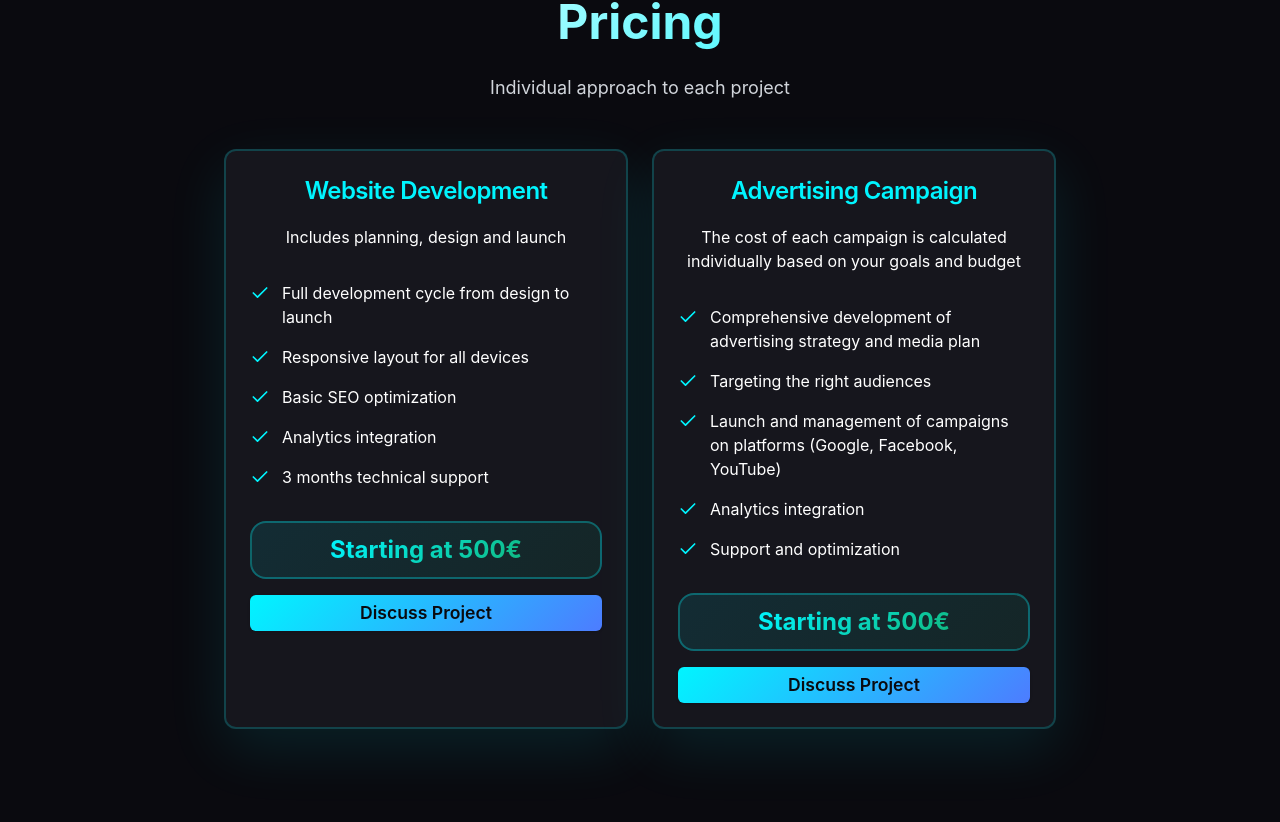
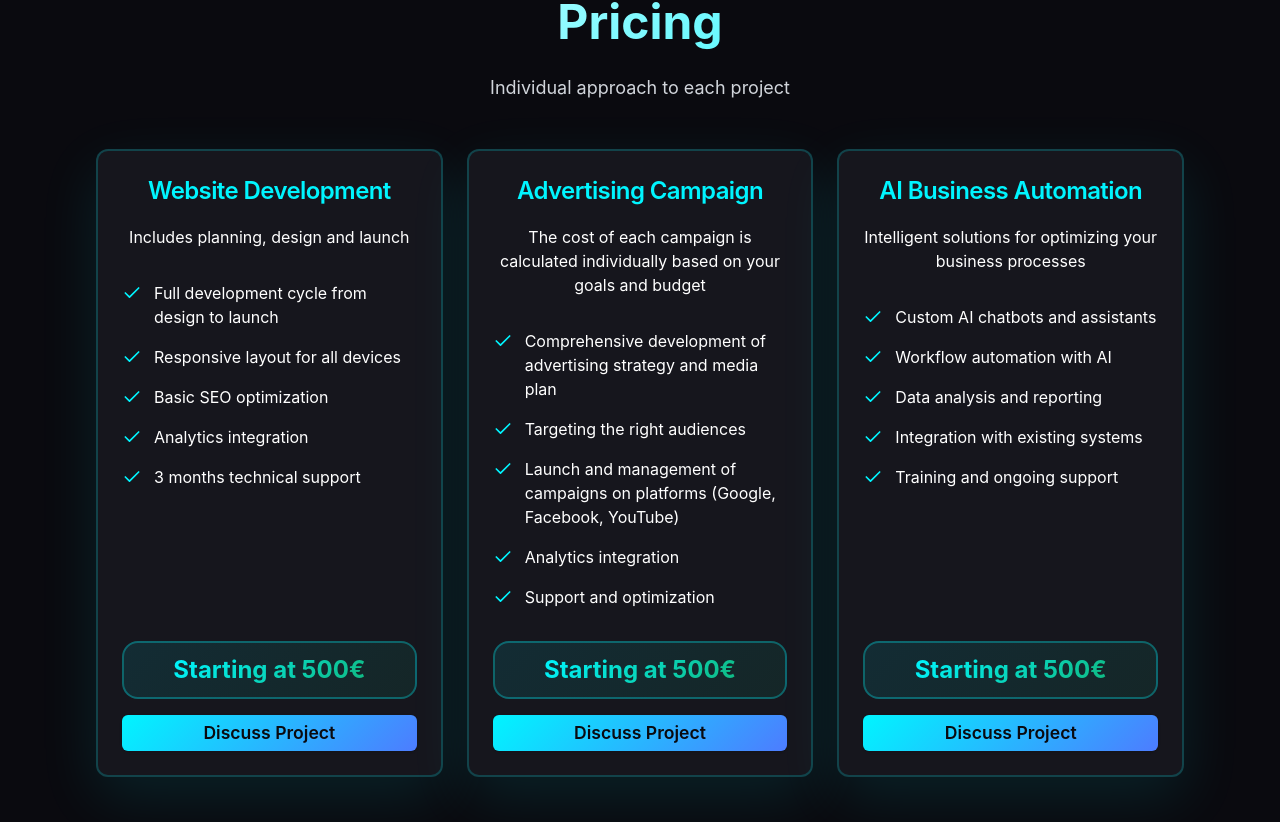
Before and after one commit to Crypto-enthusiast1/WebVibe, a React (Create React App) app: page / in a window 1280 px wide. Shown: the part 2898-3720 px from the top of the page. Built offline with nearby package versions, Linux system fonts and the light colour scheme; no server answers.

Commit message:
Changed pricing section and portfolio

```diff
--- a/src/components/Portfolio.jsx
+++ b/src/components/Portfolio.jsx
@@ -21,7 +21,7 @@ const Portfolio = () => {
             </div>
             <div className="grid grid-cols-1 md:grid-cols-2 gap-8">
                {projects.map((project, id) => (
-                  <Card key={id} className="portfolio-card group flex flex-row justify-between">
+                  <Card key={id} className="portfolio-card group flex flex-col md:flex-row justify-between">
                      <div className="flex-1">
                         <CardHeader>
                            <div className="flex flex-col">
@@ -40,7 +40,7 @@ const Portfolio = () => {
                            </div>
                         </CardContent>
                      </div>
-                     <div className="w-[10rem] flex-shrink-0 flex items-center justify-center p-4">
+                     <div className="w-full md:w-[10rem] flex-shrink-0 flex items-center justify-center p-4">
                         <a href={project.url} target="_blank" rel="noopener noreferrer">
                            <img
                               src={project.image}
--- a/src/components/Pricing.jsx
+++ b/src/components/Pricing.jsx
@@ -14,50 +14,76 @@ const Pricing = () => {
 
    return (
       <section id="pricing" className="section-padding">
-         <div className="max-w-4xl mx-auto px-4 sm:px-6 lg:px-8">
+         <div className="max-w-6xl mx-auto px-4 sm:px-6 lg:px-8">
             <div className="text-center mb-12">
                <h2 className="section-title">{t('pricing.title')}</h2>
                <p className="section-subtitle">{t('pricing.subtitle')}</p>
             </div>
-            <div className="grid grid-cols-1 md:grid-cols-2 gap-6">
+            <div className="grid grid-cols-1 md:grid-cols-2 lg:grid-cols-3 gap-6">
                {/* Карточка 1 */}
-               <Card className="pricing-card">
+               <Card className="pricing-card flex flex-col h-full">
                   <CardHeader className="text-center pb-8">
                      <CardTitle className="text-2xl mb-3 title-neon">{t('pricing.website_development_title')}</CardTitle>
                      <CardDescription className="text-base text-white">{t('pricing.website_development_note')}</CardDescription>
                   </CardHeader>
-                  <CardContent>
-                     <ul className="space-y-4 mb-8">
+                  <CardContent className="flex flex-col flex-grow">
+                     <ul className="space-y-4 mb-8 flex-grow">
                         <li className="flex items-start text-white"><Check className="w-5 h-5 mr-3 mt-0.5 check-icon" /> <span>{t('pricing.feature1')}</span></li>
                         <li className="flex items-start text-white"><Check className="w-5 h-5 mr-3 mt-0.5 check-icon" /> <span>{t('pricing.feature2')}</span></li>
                         <li className="flex items-start text-white"><Check className="w-5 h-5 mr-3 mt-0.5 check-icon" /> <span>{t('pricing.feature3')}</span></li>
                         <li className="flex items-start text-white"><Check className="w-5 h-5 mr-3 mt-0.5 check-icon" /> <span>{t('pricing.feature4')}</span></li>
                         <li className="flex items-start text-white"><Check className="w-5 h-5 mr-3 mt-0.5 check-icon" /> <span>{t('pricing.feature5')}</span></li>
                      </ul>
+                     <div className="mt-auto">
                         <div className="pricing-badge mb-4 text-center p-2">
                            <span className="text-2xl font-bold">{t('pricing.starting_price')}</span>
                         </div>
                         <Button onClick={scrollToContact} className="w-full cta-button-large text-center">{t('pricing.cta_discuss')}</Button>
+                     </div>
                   </CardContent>
                </Card>
                {/* Карточка 2 */}
-               <Card className="pricing-card">
+               <Card className="pricing-card flex flex-col h-full">
                   <CardHeader className="text-center pb-8">
                      <CardTitle className="text-2xl mb-3 title-neon">{t('pricing.advertising_campaign_title')}</CardTitle>
                      <CardDescription className="text-base text-white">{t('pricing.advertising_campaign_note')}</CardDescription>
                   </CardHeader>
-                  <CardContent>
-                     <ul className="space-y-4 mb-8">
+                  <CardContent className="flex flex-col flex-grow">
+                     <ul className="space-y-4 mb-8 flex-grow">
                         <li className="flex items-start text-white"><Check className="w-5 h-5 mr-3 mt-0.5 check-icon" /> <span>{t('pricing.feature7')}</span></li>
                         <li className="flex items-start text-white"><Check className="w-5 h-5 mr-3 mt-0.5 check-icon" /> <span>{t('pricing.feature8')}</span></li>
                         <li className="flex items-start text-white"><Check className="w-5 h-5 mr-3 mt-0.5 check-icon" /> <span>{t('pricing.feature9')}</span></li>
                         <li className="flex items-start text-white"><Check className="w-5 h-5 mr-3 mt-0.5 check-icon" /> <span>{t('pricing.feature4')}</span></li>
                         <li className="flex items-start text-white"><Check className="w-5 h-5 mr-3 mt-0.5 check-icon" /> <span>{t('pricing.feature10')}</span></li>
                      </ul>
+                     <div className="mt-auto">
                         <div className="pricing-badge mb-4 text-center p-2">
                            <span className="text-2xl font-bold">{t('pricing.starting_price')}</span>
                         </div>
                         <Button onClick={scrollToContact} className="w-full cta-button-large text-center">{t('pricing.cta_discuss')}</Button>
+                     </div>
+                  </CardContent>
+               </Card>
+               {/* Карточка 3 - AI Automation */}
+               <Card className="pricing-card flex flex-col h-full">
+                  <CardHeader className="text-center pb-8">
+                     <CardTitle className="text-2xl mb-3 title-neon">{t('pricing.ai_automation_title')}</CardTitle>
+                     <CardDescription className="text-base text-white">{t('pricing.ai_automation_note')}</CardDescription>
+                  </CardHeader>
+                  <CardContent className="flex flex-col flex-grow">
+                     <ul className="space-y-4 mb-8 flex-grow">
+                        <li className="flex items-start text-white"><Check className="w-5 h-5 mr-3 mt-0.5 check-icon" /> <span>{t('pricing.ai_feature1')}</span></li>
+                        <li className="flex items-start text-white"><Check className="w-5 h-5 mr-3 mt-0.5 check-icon" /> <span>{t('pricing.ai_feature2')}</span></li>
+                        <li className="flex items-start text-white"><Check className="w-5 h-5 mr-3 mt-0.5 check-icon" /> <span>{t('pricing.ai_feature3')}</span></li>
+                        <li className="flex items-start text-white"><Check className="w-5 h-5 mr-3 mt-0.5 check-icon" /> <span>{t('pricing.ai_feature4')}</span></li>
+                        <li className="flex items-start text-white"><Check className="w-5 h-5 mr-3 mt-0.5 check-icon" /> <span>{t('pricing.ai_feature5')}</span></li>
+                     </ul>
+                     <div className="mt-auto">
+                        <div className="pricing-badge mb-4 text-center p-2">
+                           <span className="text-2xl font-bold">{t('pricing.starting_price')}</span>
+                        </div>
+                        <Button onClick={scrollToContact} className="w-full cta-button-large text-center">{t('pricing.cta_discuss')}</Button>
+                     </div>
                   </CardContent>
                </Card>
             </div>
--- a/src/locales/en.json
+++ b/src/locales/en.json
@@ -171,6 +171,13 @@
       "feature8": "Targeting the right audiences",
       "feature9": "Launch and management of campaigns on platforms (Google, Facebook, YouTube)",
       "feature10": "Support and optimization",
+      "ai_automation_title": "AI Business Automation",
+      "ai_automation_note": "Intelligent solutions for optimizing your business processes",
+      "ai_feature1": "Custom AI chatbots and assistants",
+      "ai_feature2": "Workflow automation with AI",
+      "ai_feature3": "Data analysis and reporting",
+      "ai_feature4": "Integration with existing systems",
+      "ai_feature5": "Training and ongoing support",
       "cta_discuss": "Discuss Project"
    },
    "contact": {
--- a/src/locales/fr.json
+++ b/src/locales/fr.json
@@ -171,6 +171,13 @@
       "feature8": "Ciblage des bonnes audiences",
       "feature9": "Lancement et gestion des campagnes sur les plateformes (Google, Facebook, YouTube)",
       "feature10": "Support et optimisation",
+      "ai_automation_title": "Automatisation IA",
+      "ai_automation_note": "Solutions intelligentes pour optimiser vos processus métier",
+      "ai_feature1": "Chatbots et assistants IA personnalisés",
+      "ai_feature2": "Automatisation des flux de travail avec l'IA",
+      "ai_feature3": "Analyse des données et rapports",
+      "ai_feature4": "Intégration avec les systèmes existants",
+      "ai_feature5": "Formation et support continu",
       "cta_discuss": "Discuter du Projet"
    },
    "contact": {
--- a/src/locales/nl.json
+++ b/src/locales/nl.json
@@ -171,6 +171,13 @@
       "feature8": "Doelgroepinrichting",
       "feature9": "Lancering en beheer van campagnes op platforms (Google, Facebook, YouTube)",
       "feature10": "Ondersteuning en optimalisatie",
+      "ai_automation_title": "AI Bedrijfsautomatisering",
+      "ai_automation_note": "Intelligente oplossingen voor het optimaliseren van uw bedrijfsprocessen",
+      "ai_feature1": "Aangepaste AI-chatbots en assistenten",
+      "ai_feature2": "Workflowautomatisering met AI",
+      "ai_feature3": "Data-analyse en rapportage",
+      "ai_feature4": "Integratie met bestaande systemen",
+      "ai_feature5": "Training en doorlopende ondersteuning",
       "cta_discuss": "Project bespreken"
    },
    "contact": {
--- a/src/locales/ru.json
+++ b/src/locales/ru.json
@@ -171,6 +171,13 @@
       "feature8": "Таргетинг нужной аудитории",
       "feature9": "Запуск и ведение кампаний на платформах (Google, Facebook, YouTube)",
       "feature10": "Поддержка и оптимизация",
+      "ai_automation_title": "Автоматизация бизнеса с ИИ",
+      "ai_automation_note": "Интеллектуальные решения для оптимизации бизнес-процессов",
+      "ai_feature1": "Персональные AI-чатботы и ассистенты",
+      "ai_feature2": "Автоматизация рабочих процессов с ИИ",
+      "ai_feature3": "Анализ данных и отчётность",
+      "ai_feature4": "Интеграция с существующими системами",
+      "ai_feature5": "Обучение и постоянная поддержка",
       "cta_discuss": "Обсудить проект"
    },
    "contact": {
--- a/src/locales/ua.json
+++ b/src/locales/ua.json
@@ -171,6 +171,13 @@
       "feature8": "Таргетинг потрібної аудиторії",
       "feature9": "Запуск і ведення кампаній на платформах (Google, Facebook, YouTube)",
       "feature10": "Підтримка та оптимізація",
+      "ai_automation_title": "Автоматизація бізнесу з ШІ",
+      "ai_automation_note": "Інтелектуальні рішення для оптимізації бізнес-процесів",
+      "ai_feature1": "Персональні AI-чатботи та асистенти",
+      "ai_feature2": "Автоматизація робочих процесів зі ШІ",
+      "ai_feature3": "Аналіз даних та звітність",
+      "ai_feature4": "Інтеграція з існуючими системами",
+      "ai_feature5": "Навчання та постійна підтримка",
       "cta_discuss": "Обговорити проєкт"
    },
    "contact": {
```
Lines whose indentation alone changed are shown as unchanged.
